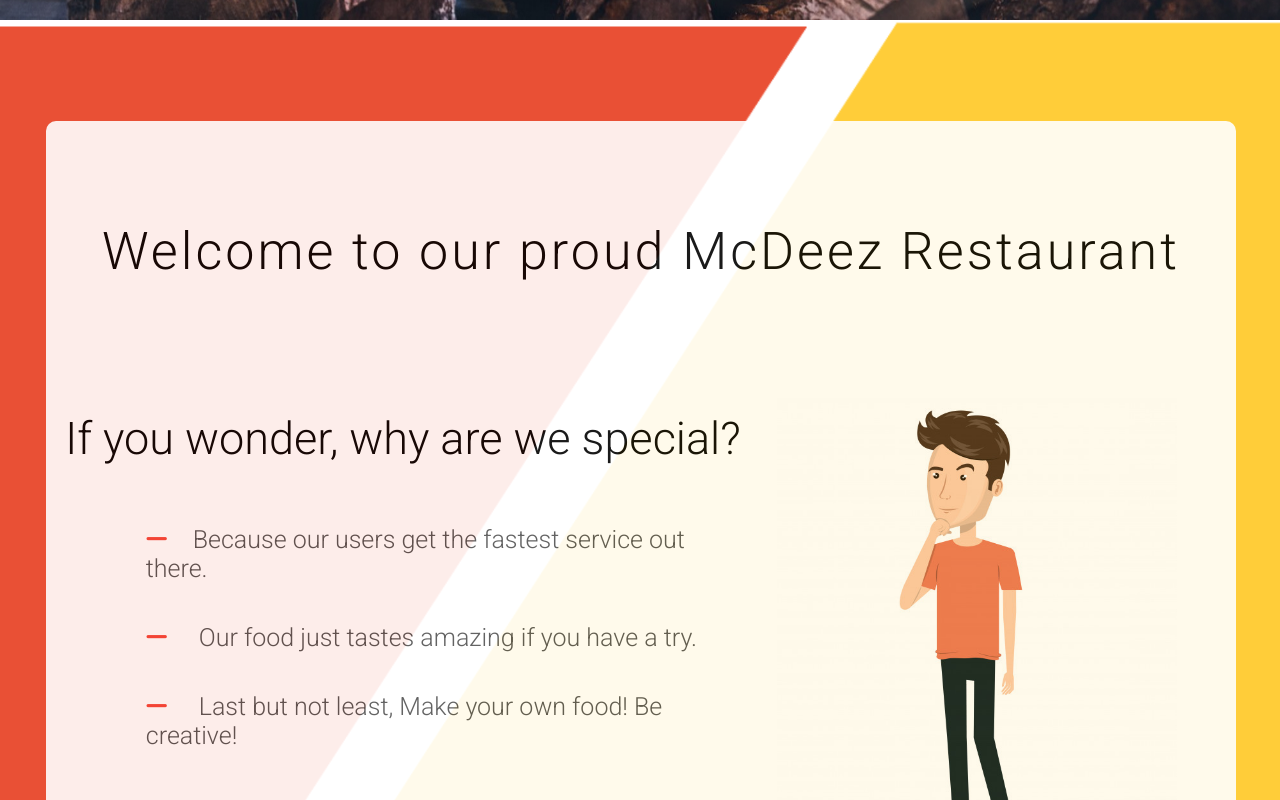
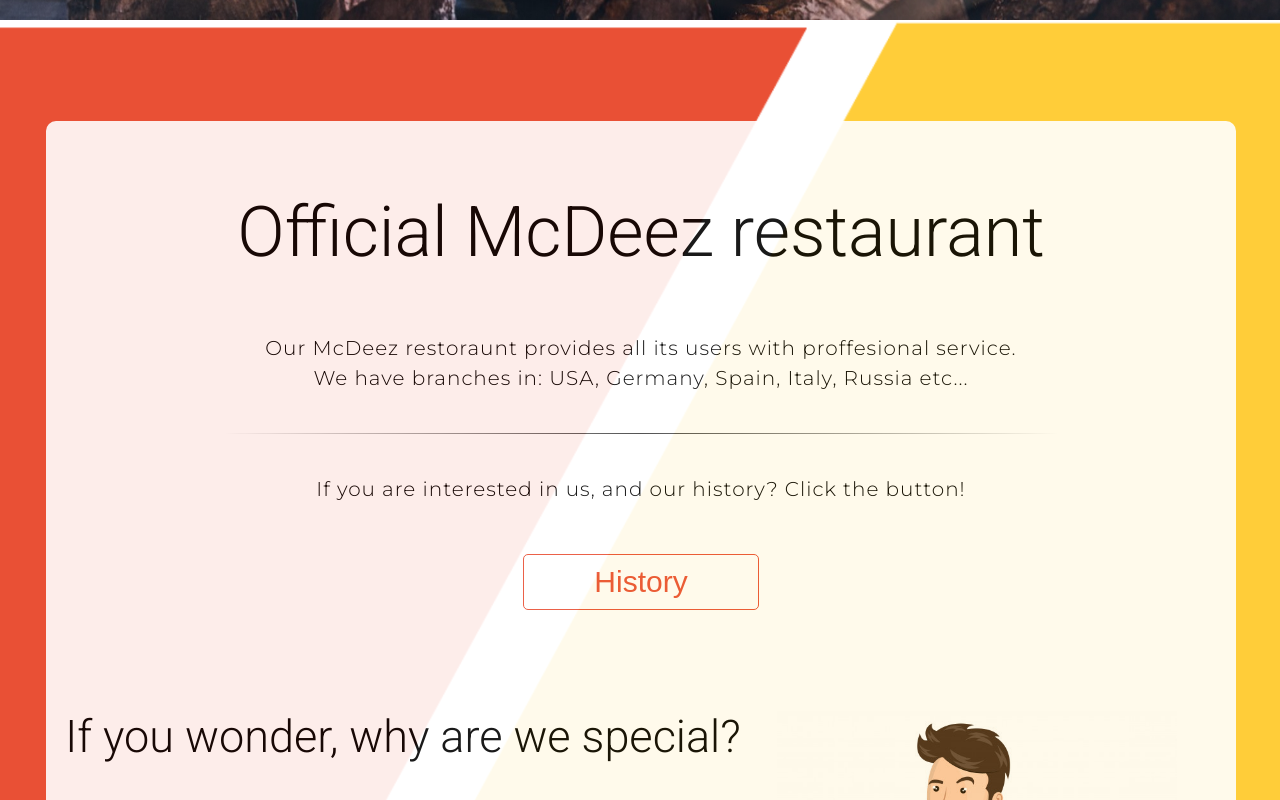
Before and after one commit to Bojan996/McDeez, a React (Create React App) app: page / in a window 1280 px wide. Shown: the part 780-1580 px from the top of the page. Built offline with nearby package versions, Linux system fonts and the light colour scheme.

Commit message:
restructured the home page a little

```diff
--- a/public/index.html
+++ b/public/index.html
@@ -11,7 +11,7 @@
     <link rel="manifest" href="%PUBLIC_URL%/manifest.json">
     <link rel="icon" href="%PUBLIC_URL%/McDeez-svg.svg">
     <link href="https://fonts.googleapis.com/css2?family=Roboto:ital,wght@0,300;0,500;0,700;1,400&display=swap" rel="stylesheet">
-    <link href="https://fonts.googleapis.com/css2?family=Montserrat:wght@500&display=swap" rel="stylesheet">
+    <link href="https://fonts.googleapis.com/css2?family=Montserrat:wght@300;500&display=swap" rel="stylesheet">
     <link href="https://fonts.googleapis.com/css2?family=Quicksand&display=swap" rel="stylesheet">
     <link href="https://fonts.googleapis.com/css2?family=Sriracha&display=swap" rel="stylesheet">
     <script src="https://kit.fontawesome.com/c313318d1d.js" crossorigin="anonymous"></script>
--- a/src/hoc/Routes/Home/Home.css
+++ b/src/hoc/Routes/Home/Home.css
@@ -186,13 +186,45 @@
     border-radius: 10px;
 }
 
+.HomeHrDiv {
+    border: 0;
+    height: 1px;
+    background-image: linear-gradient(to right, rgba(0, 0, 0, 0), rgba(0, 0, 0, 0.75), rgba(0, 0, 0, 0));
+    width: 70%;
+    margin: 40px auto;
+}
+
+.HomeHistoryButton {
+    margin-top: 30px;
+    outline: none;
+    border: 1px solid #E95035;
+    padding: 10px 70px;
+    color: #E95035;
+    font-size: 30px;
+    font-weight: 200;
+    background-color: white;
+    border-radius: 5px;
+    transition: 0.2s ease-out;
+}
+
+.HomeHistoryButton:hover {
+    cursor: pointer;
+    background-color: #E95035;
+    color: white;
+}
+
+.HomeHistoryButton:active {
+    transform: scale(0.9);
+}
 
 
 /* FIRST DIV */
 
 .HomeContentContainerFirstDiv {
+    margin-top: 100px;
     width: 100%;
     display: flex;
+    flex-wrap: wrap;
     justify-content: space-between;
     align-items: center;
 }
@@ -228,7 +260,7 @@
     margin-top: 30px;
     outline: none;
     border: none;
-    padding: 10px 30px;
+    padding: 10px 50px;
     color: white;
     font-size: 30px;
     font-weight: 200;
@@ -382,10 +414,14 @@
 }
 
 .HomeThirdDivRight {
-    margin-right: 50px;
     width: 50%;
     height: 360px;
     overflow: auto;
+    padding: 20px 10px;
+    border-radius: 10px;
+    /* border: 1px solid lightgray; */
+    box-shadow: 2px 2px 2px gray;
+    margin-right: 50px;
 }
 
 .GalleryDiv {
--- a/src/hoc/Routes/Home/Home.js
+++ b/src/hoc/Routes/Home/Home.js
@@ -51,10 +51,20 @@
                 <div className='HomeContent'>
                     <img src={background} alt='background home' className='HomeBackground'/>
                     <div className='HomeContentContainer'>
-                        <h1 style={{width: '100%', fontWeight: '200', fontSize: '52px', letterSpacing: '3px', padding: '100px 0 100px 0', margin: '0'}}>Welcome to our proud McDeez Restaurant</h1>
+                        <h1 style={{width: '100%', fontWeight: '200', fontSize: '70px', padding: '70px 0 40px 0', margin: '0'}}>Official McDeez restaurant</h1>
+                        <p style={{fontFamily: 'Montserrat, sans-serif', fontSize: '20px', letterSpacing: '1px', fontWeight: '300', color: 'black', lineHeight: '30px'}}>
+                            Our McDeez restoraunt provides all its users with proffesional service. <br/>
+                            We have branches in: USA, Germany, Spain, Italy, Russia etc...
+                        </p>
+                        <div className='HomeHrDiv'></div>
+                        <p style={{fontFamily: 'Montserrat, sans-serif', fontSize: '20px', letterSpacing: '1px', fontWeight: '300', color: 'black', lineHeight: '30px'}}>
+                            If you are interested in us, and our history? Click the button!
+                        </p>
+                        <button className='HomeHistoryButton'>History</button>
+
                         <div className='HomeContentContainerFirstDiv'>
                             <div className='HomeFirstDivLeft'>
-                                <h1>If you wonder, why are we special?</h1>
+                                <h1 style={{marginTop: '0'}}>If you wonder, why are we special?</h1>
                                 <ul>
                                     <li><i className="fas fa-minus" style={{color: '#F44336', marginRight: '25px'}}></i>Because our users get the fastest service out there.</li>
                                     <li><i className="fas fa-minus" style={{color: '#F44336', marginRight: '25px'}}></i> Our food just tastes amazing if you have a try.</li>
@@ -108,7 +118,7 @@
                         </div>
 
                         <div className='HomeContentContainerForthDiv'>
-                            <h1 className='HomeForthDivHeading'>Summarize</h1>
+                            <h1 className='HomeForthDivHeading'>Social Media</h1>
                             <div className='HomeFourthDivMain'>
                                 <div style={{marginBottom: '40px'}}>
                                     <a href='https://twitter.com/explore'>We are on <i className="fab fa-twitter" style={{marginLeft: '20px'}}></i></a>
```
